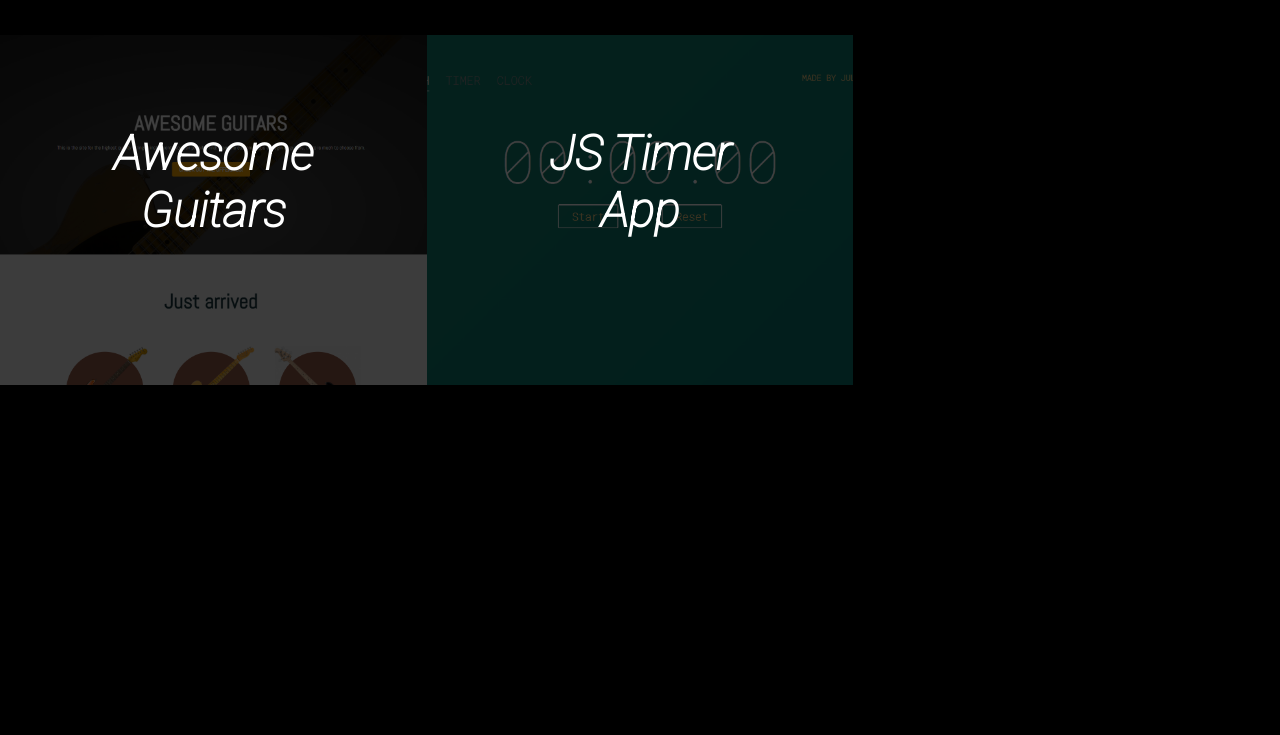
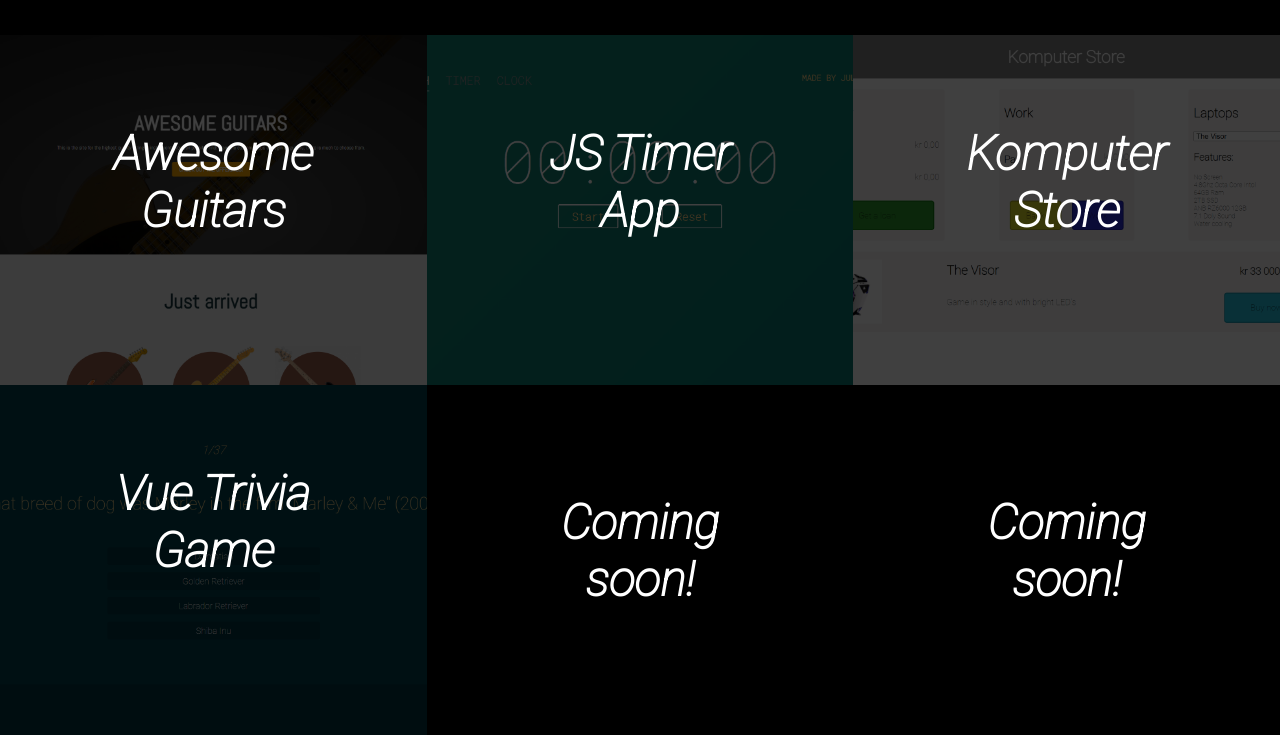
Before and after one commit to JuliusHuttunen/JuliusHuttunen.github.io, a plain HTML site: page index.html in a window 1280 px wide. Shown: the part 85-820 px from the top of the page. Drawn offline with Linux system fonts and the light colour scheme.

Commit message:
feat: added new portfolio projects

```diff
--- a/index.html
+++ b/index.html
@@ -52,8 +52,6 @@
                     </div>
                 </div>
 
-
-
                 <div class="portfolio-item-wrapper">
                     <div class="portfolio-img-background" style="background-image:url(images/timersite.png);">
                     </div>
@@ -63,13 +61,74 @@
                                 <span>JS Timer App</span>
                             </div>
                         </a>
-
                         <div class="subtitle">
                             This is a simple JavaScript timer site that I made for learning purposes.
                         </div>
                     </div>
                 </div>
+
+                <div class="portfolio-item-wrapper">
+                    <div class="portfolio-img-background" style="background-image:url(images/komputerstore.PNG);">
+                    </div>
+                    <div class="img-text-wrapper">
+                        <a href="https://noroff-komputer-store.herokuapp.com/index.html" target="_blank">
+                            <div class="logo-wrapper">
+                                <span>Komputer Store</span>
+                            </div>
+                        </a>
+                        <div class="subtitle">
+                            Javascript powered static web site which was created for the Noroff Javascript course.
+                        </div>
+                    </div>
+                </div>
+
+                <div class="portfolio-item-wrapper">
+                    <div class="portfolio-img-background" style="background-image:url(images/vuetrivia.PNG);">
+                    </div>
+                    <div class="img-text-wrapper">
+                        <a href="https://trivia-game-vue3.herokuapp.com" target="_blank">
+                            <div class="logo-wrapper">
+                                <span>Vue Trivia Game</span>
+                            </div>
+                        </a>
+                        <div class="subtitle">
+                            This game was programmed for the Noroff Javascript course, which I attended in the beginning of 2022.
+                        </div>
+                    </div>
+                </div>
+
+                <div class="portfolio-item-wrapper">
+                    <div class="portfolio-img-background" style="background-image:url(images/);">
+                    </div>
+                    <div class="img-text-wrapper">
+                        <a href="https://awesome-guitars.herokuapp.com/index.html" target="_blank">
+                            <div class="logo-wrapper">
+                                <span>Coming soon!</span>
+                            </div>
+                        </a>
+                        <div class="subtitle">
+                            Coming soon!
+                        </div>
+                    </div>
+                </div>
+
+                <div class="portfolio-item-wrapper">
+                    <div class="portfolio-img-background" style="background-image:url(images/);">
+                    </div>
+                    <div class="img-text-wrapper">
+                        <a href="https://awesome-guitars.herokuapp.com/index.html" target="_blank">
+                            <div class="logo-wrapper">
+                                <span>Coming soon!</span>
+                            </div>
+                        </a>
+                        <div class="subtitle">
+                            Coming soon!
+                        </div>
+                    </div>
+                </div>
+
             </div>
+
         </div>
     </div>
 </body>
```
Also changed, not shown: images/komputerstore.PNG (added), images/vuetrivia.PNG (added).
